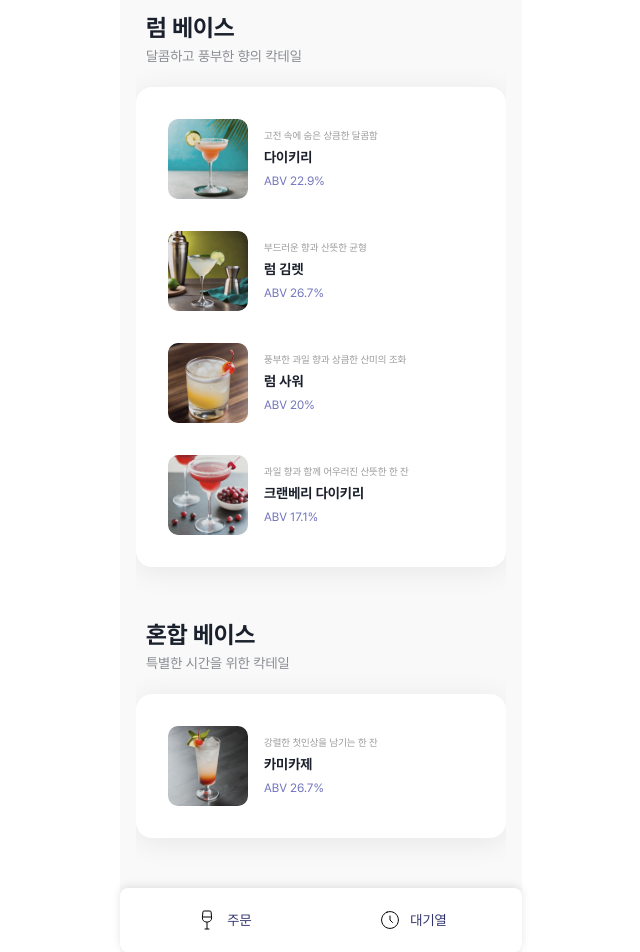
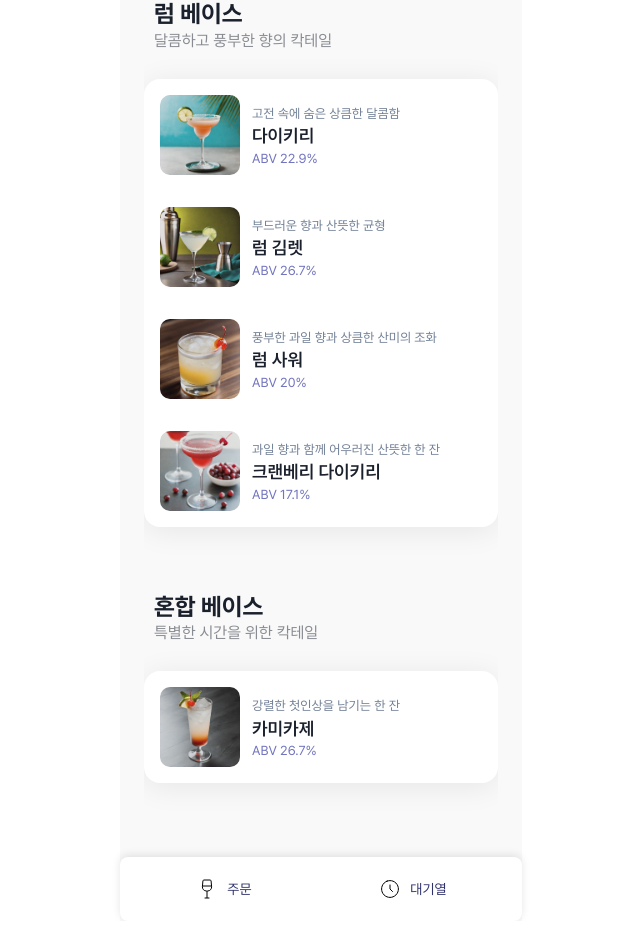
Before and after one commit to jamie2779/cocktail-web, a Next.js app: page / in a window 1280 px wide. Shown: the part 667-1619 px from the top of the page, without its empty margins (319-959 px from the left). After the commit the page ends 1588 px from the top, so only its background shows below. Built offline with nearby package versions, Linux system fonts and the light colour scheme.

Commit message:
feat: add chakraUI

```diff
--- a/app/page.tsx
+++ b/app/page.tsx
@@ -1,3 +1,4 @@
+import { Box, VStack } from "@chakra-ui/react";
 import Title from "@/components/Title";
 import Nav from "@/components/Nav";
 import MenuList from "@/components/MenuList";
@@ -67,20 +68,20 @@ export default function Home() {
   ];
 
   return (
-    <div
-      style={{
-        width: "402px",
-        margin: "0 auto",
-        backgroundColor: "#f9f9f9",
-      }}
+    <Box
+      width="402px"
+      margin="0 auto"
+      backgroundColor="#f9f9f9"
+      display="flex"
+      flexDirection="column"
     >
-      <div
-        style={{
-          width: "370px",
-          overflowY: "scroll",
-          paddingTop: "70px",
-          marginLeft: "16px",
-        }}
+      <VStack
+        flex="1"
+        overflowY="scroll"
+        margin="24px"
+        pt="50px"
+        spacing="16px"
+        align="stretch"
       >
         <Title category="보드카 베이스" title="깔끔하고 시원한 칵테일이에요" />
         <MenuList menuItems={vodkaItems} />
@@ -88,8 +89,8 @@ export default function Home() {
         <MenuList menuItems={rumItems} />
         <Title category="혼합 베이스" title="특별한 시간을 위한 칵테일" />
         <MenuList menuItems={mixItems} />
-      </div>
+      </VStack>
       <Nav />
-    </div>
+    </Box>
   );
 }
--- a/components/Menu.tsx
+++ b/components/Menu.tsx
@@ -1,3 +1,4 @@
+import { Box, Text, VStack } from "@chakra-ui/react";
 import Image from "next/image";
 
 interface MenuProps {
@@ -9,14 +10,11 @@ interface MenuProps {
 
 const Menu = ({ imageSrc, name, description, abv }: MenuProps) => {
   return (
-    <div
-      style={{
-        display: "flex",
-        alignItems: "center",
-        padding: "16px",
-        backgroundColor: "transparent",
-        borderRadius: "16px",
-      }}
+    <Box
+      display="flex"
+      padding="16px"
+      backgroundColor="transparent"
+      borderRadius="16px"
     >
       <Image
         src={imageSrc}
@@ -25,16 +23,18 @@ const Menu = ({ imageSrc, name, description, abv }: MenuProps) => {
         height={80}
         style={{ borderRadius: "10px" }}
       />
-      <div style={{ marginLeft: "16px" }}>
-        <p style={{ fontSize: "10px", color: "#999", margin: 0 }}>
+      <VStack align="flex-start" ml="12px" mt="9px" spacing="2px">
+        <Text fontSize="13px" color="gray.500" margin={0}>
           {description}
-        </p>
-        <h3 style={{ fontSize: "14px", fontWeight: "bold", margin: "4px 0" }}>
+        </Text>
+        <Text fontSize="18px" fontWeight="semibold" lineHeight="1.2">
           {name}
-        </h3>
-        <p style={{ fontSize: "12px", color: "#7174BE" }}>ABV {abv}%</p>
-      </div>
-    </div>
+        </Text>
+        <Text fontSize="13px" color="#7174BE">
+          ABV {abv}%
+        </Text>
+      </VStack>
+    </Box>
   );
 };
 
--- a/components/MenuList.tsx
+++ b/components/MenuList.tsx
@@ -1,3 +1,4 @@
+import { Box } from "@chakra-ui/react";
 import Menu from "./Menu";
 
 interface MenuItem {
@@ -13,14 +14,11 @@ interface MenuListProps {
 
 const MenuList = ({ menuItems }: MenuListProps) => {
   return (
-    <div
-      style={{
-        padding: "16px",
-        backgroundColor: "#fff",
-        borderRadius: "16px",
-        marginBottom: "50px",
-        boxShadow: "0 4px 30px rgba(0, 0, 0, 0.08)",
-      }}
+    <Box
+      backgroundColor="#fff"
+      borderRadius="16px"
+      marginBottom="50px"
+      boxShadow="0 4px 30px rgba(0, 0, 0, 0.08)"
     >
       {menuItems.map((item: MenuItem, index: number) => (
         <Menu
@@ -31,7 +29,7 @@ const MenuList = ({ menuItems }: MenuListProps) => {
           abv={item.abv}
         />
       ))}
-    </div>
+    </Box>
   );
 };
 
--- a/components/Nav.tsx
+++ b/components/Nav.tsx
@@ -1,17 +1,16 @@
+import { Box } from "@chakra-ui/react";
 import NavItem from "./NavItem";
 import Image from "next/image";
 
 const Nav = () => {
   return (
-    <div
-      style={{
-        display: "flex",
-        justifyContent: "space-around",
-        padding: "12px",
-        backgroundColor: "#fff",
-        borderRadius: "8px",
-        boxShadow: "0 -2px 8px rgba(0, 0, 0, 0.1)",
-      }}
+    <Box
+      display="flex"
+      justifyContent="space-around"
+      padding="12px"
+      backgroundColor="#fff"
+      borderRadius="8px"
+      boxShadow="0 -2px 8px rgba(0, 0, 0, 0.1)"
     >
       <NavItem
         icon={<Image src="/Drink.svg" alt="Menu" width={24} height={24} />}
@@ -21,7 +20,7 @@ const Nav = () => {
         icon={<Image src="/History.svg" alt="History" width={24} height={24} />}
         label="대기열"
       />
-    </div>
+    </Box>
   );
 };
 
--- a/components/NavItem.tsx
+++ b/components/NavItem.tsx
@@ -1,3 +1,5 @@
+import { Box, Text } from "@chakra-ui/react";
+
 interface NavItemProps {
   icon: React.ReactNode;
   label: string;
@@ -5,19 +7,12 @@ interface NavItemProps {
 
 const NavItem: React.FC<NavItemProps> = ({ icon, label }) => {
   return (
-    <div
-      style={{
-        display: "flex",
-        alignItems: "center",
-        padding: "8px",
-        cursor: "pointer",
-      }}
-    >
+    <Box display="flex" alignItems="center" padding="8px" cursor="pointer">
       {icon}
-      <span style={{ marginLeft: "8px", fontSize: "14px", color: "#30336b" }}>
+      <Text marginLeft="8px" fontSize="14px" color="#30336b">
         {label}
-      </span>
-    </div>
+      </Text>
+    </Box>
   );
 };
 
--- a/components/Title.tsx
+++ b/components/Title.tsx
@@ -1,3 +1,5 @@
+import { Box, Text, Heading } from "@chakra-ui/react";
+
 interface TitleProps {
   category: string;
   title: string;
@@ -5,10 +7,14 @@ interface TitleProps {
 
 const Title: React.FC<TitleProps> = ({ category, title }) => {
   return (
-    <div style={{ marginLeft: "10px", marginBottom: "20px" }}>
-      <h2 style={{ fontSize: "24px", fontWeight: "bold" }}>{category}</h2>
-      <h4 style={{ fontSize: "14px", opacity: 0.5 }}>{title}</h4>
-    </div>
+    <Box ml="10px" mb="10px">
+      <Heading as="h2" fontSize="24px" fontWeight="bold">
+        {category}
+      </Heading>
+      <Text fontSize="16px" opacity={0.5}>
+        {title}
+      </Text>
+    </Box>
   );
 };
 
```
